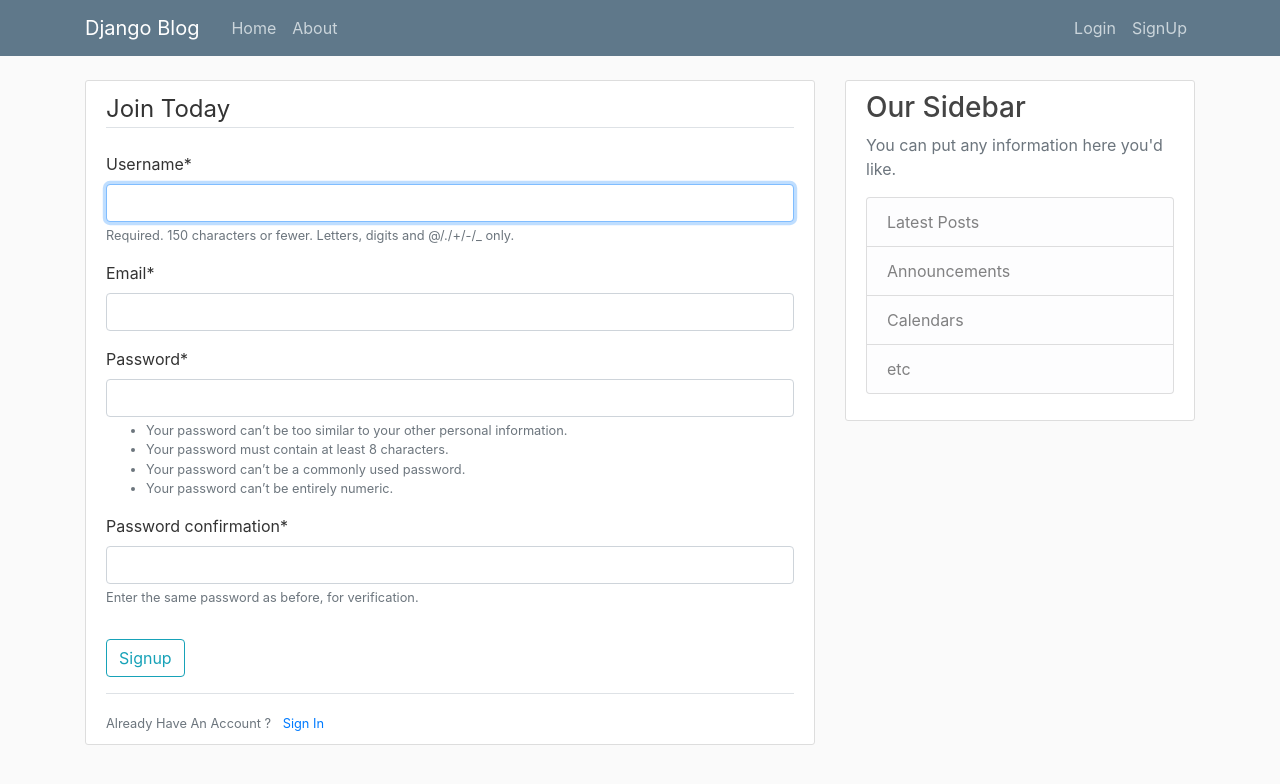
After one commit to prathamlahoti/django-app, a Django app: page /signup/ in a window 1280 px wide. The commit adds this page. Shown: the top 784 px of the page. Run offline with Django 3.2, Linux system fonts and the light colour scheme; some libraries are stand-ins or nearby versions.

Commit message:
Signup and Login components established.

```diff
--- a/blog_main/blog_main/urls.py
+++ b/blog_main/blog_main/urls.py
@@ -19,4 +19,5 @@ from django.urls import path, include
 urlpatterns = [
     path('admin/', admin.site.urls),
     path('', include('posts.urls')),
+    path('', include('users.urls')),
 ]
--- a/blog_main/posts/templates/layout.html
+++ b/blog_main/posts/templates/layout.html
@@ -30,10 +30,10 @@
             {% if user.is_authenticated %}
                 <a class="nav-item nav-link" href="#">New Post</a>
                 <a class="nav-item nav-link" href="#">Account</a>
-                <a class="nav-item nav-link" href="#">Logout</a>
+                <a class="nav-item nav-link" href="{% url 'logout' %}">Logout</a>
             {% else %}
-                <a class="nav-item nav-link" href="#">Login</a>
-                <a class="nav-item nav-link" href="#">SignUp</a>
+                <a class="nav-item nav-link" href="{% url 'login' %}">Login</a>
+                <a class="nav-item nav-link" href="{% url 'signup' %}">SignUp</a>
             {% endif%}
         </div>
       </div>
@@ -44,8 +44,14 @@
 <main role="main" class="container">
   <div class="row">
     <div class="col-md-8">
-    {% block content %}
-    {% endblock %}
+          {% if messages %}
+            {% for message in messages %}
+                 <div class="alert alert-{{ message.tags }}">
+                    {{ message }}
+                </div>
+            {% endfor %}
+        {% endif %}
+    {% block content %}{% endblock %}
     </div>
     <div class="col-md-4">
       <div class="content-section">
--- /dev/null
+++ b/blog_main/users/forms.py
@@ -0,0 +1,10 @@
+from django import forms
+from django.contrib.auth.forms import UserCreationForm
+from django.contrib.auth.models import User
+
+class UserSignupForm(UserCreationForm):
+	email = forms.EmailField()
+
+	class Meta:
+		model = User
+		fields = ['username', 'email', 'password1', 'password2']
--- /dev/null
+++ b/blog_main/users/templates/signup.html
@@ -0,0 +1,22 @@
+{% extends "layout.html" %}
+{% load crispy_forms_tags %}
+{% block content %}
+    <div class="content-section">
+        <form method="POST">
+            {% csrf_token %}
+            <fieldset class="form-group">
+                <legend class="border-bottom mb-4">Join Today</legend>
+                {{ form|crispy }}
+            </fieldset>
+            <div class="form-group">
+                <button class="btn btn-outline-info" type="submit">Signup</button>
+            </div>
+        </form>
+        <div class="border-top pt-3">
+            <small class="text-muted">
+                Already Have An Account ?
+                <a href="#" class="ml-2">Sign In</a>
+            </small>
+        </div>
+    </div>
+{% endblock content %}
--- /dev/null
+++ b/blog_main/users/urls.py
@@ -0,0 +1,10 @@
+from django.urls import path
+from .views import signup
+from django.contrib.auth import views as login_view
+
+
+urlpatterns = [
+    path('signup/', signup, name='signup'),
+    path('login/', login_view.LoginView.as_view(template_name='login.html'), name='login'),
+    path('logout/', login_view.LogoutView.as_view(template_name='logout.html'), name='logout'),
+]
--- a/blog_main/users/views.py
+++ b/blog_main/users/views.py
@@ -1,3 +1,17 @@
-from django.shortcuts import render
+from django.shortcuts import render, redirect
+from django.contrib.auth.models import User
+from django.contrib import messages
+from .forms import UserSignupForm
 
-# Create your views here.
+
+def signup(request):
+	"""User Registration View"""
+	if request.method == 'POST':
+		signupForm = UserSignupForm(request.POST)
+		if signupForm.is_valid():
+			signupForm.save()
+			messages.success(request, 'You were successfully signed up!')
+			return redirect('login')
+	else:
+		signupForm = UserSignupForm()
+	return render(request, "signup.html", {'form': signupForm})
```
Also changed, not shown: blog_main/users/templates/login.html (added, +25 -0 lines), blog_main/users/templates/logout.html (added, +9 -0 lines).
